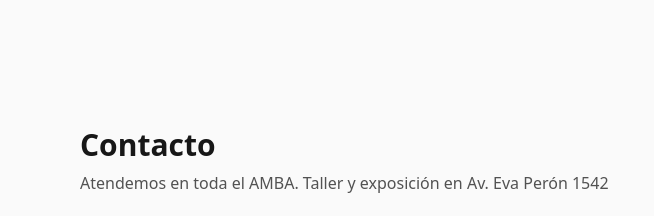
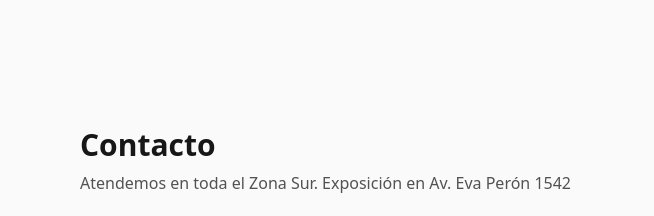
Before and after one commit to alexisrr11/artequartz, a plain HTML site: page index.html in a window 1280 px wide. Shown: the part 2909-3125 px from the top of the page, 0-654 px from the left. Drawn offline with nearby package versions, Linux system fonts and the light colour scheme.

Commit message:
Update index.html

```diff
--- a/index.html
+++ b/index.html
@@ -286,7 +286,7 @@
       <div class="max-w-6xl mx-auto px-4 grid gap-10 md:grid-cols-2">
         <div>
           <h2 class="text-2xl md:text-3xl font-bold">Contacto</h2>
-          <p class="mt-2 text-neutral-600 dark:text-neutral-400">Atendemos en toda el AMBA. Taller y exposición en Av.
+          <p class="mt-2 text-neutral-600 dark:text-neutral-400">Atendemos en toda el Zona Sur. Exposición en Av.
             Eva Perón 1542</p>
 
           <div class="mt-6 space-y-3 text-sm">
```
